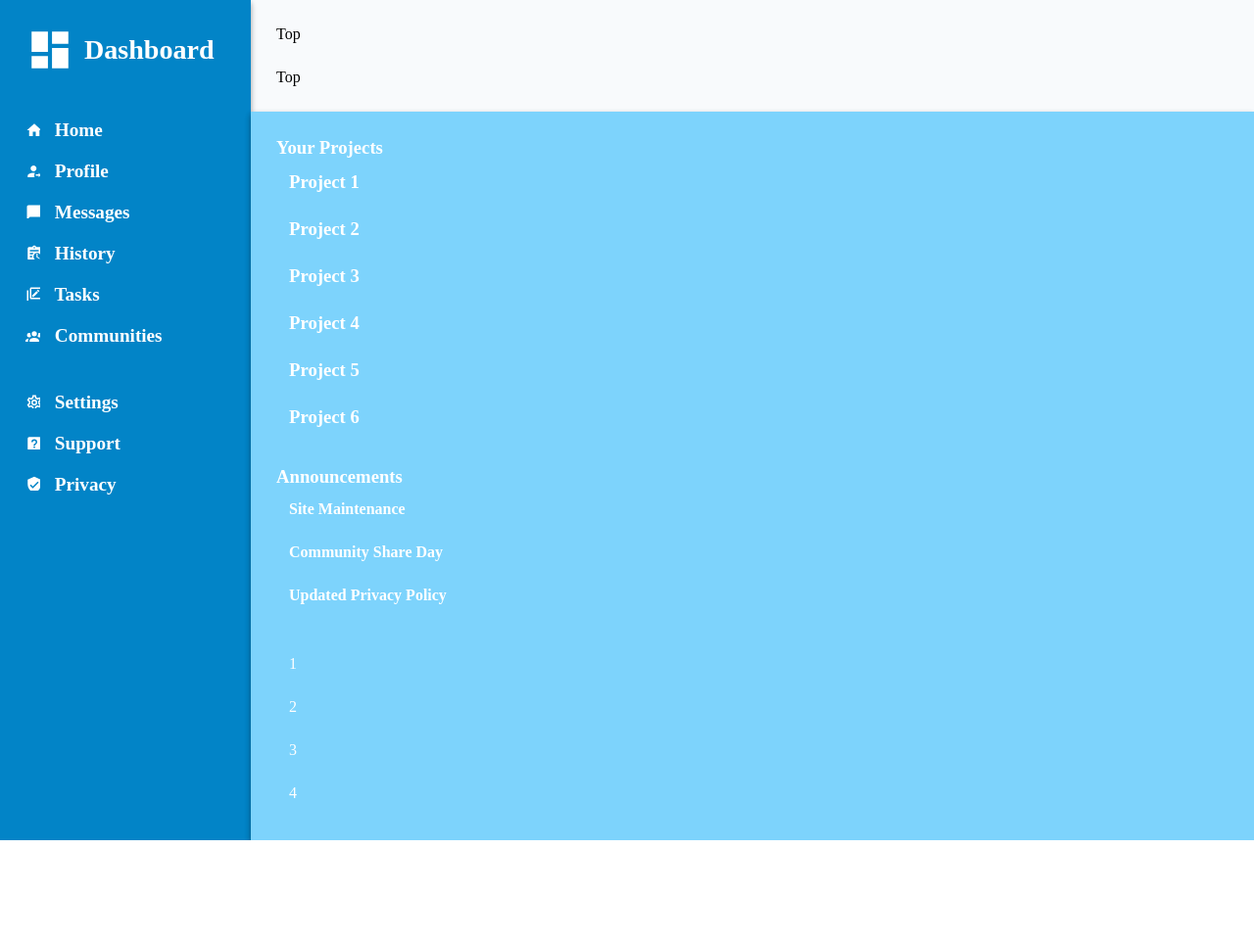
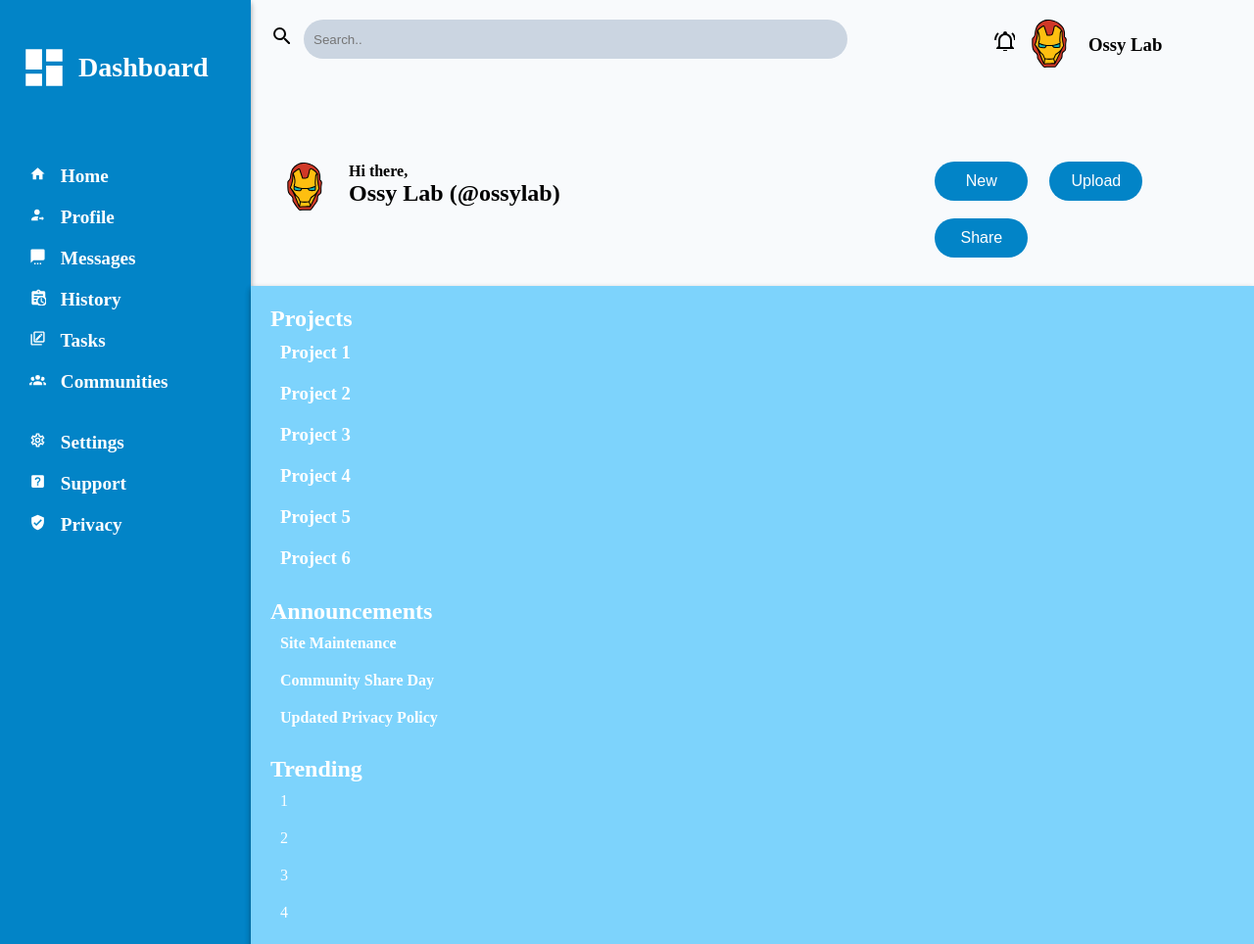
Before and after one commit to ossycode/Admin-Dashboard, a plain HTML site: page index.html in a window 1280 px wide. Shown: the top 964 px of the page at 98% size. Before the commit the page ends 858 px from the top, so only its background shows below. Drawn offline with Linux system fonts and the light colour scheme.

Commit message:
Header completed

```diff
--- a/index.html
+++ b/index.html
@@ -10,45 +10,77 @@
 <body>
 <div class="container">
     <div class="header">
-        <div class="top">Top</div>
-        <div class="down">Top</div>
+        <div class="search">
+            <form action="#">
+            <button type="submit"><svg xmlns="http://www.w3.org/2000/svg" viewBox="0 0 20 20" width="20" height="20"><path d="M9.5,3A6.5,6.5 0 0,1 16,9.5C16,11.11 15.41,12.59 14.44,13.73L14.71,14H15.5L20.5,19L19,20.5L14,15.5V14.71L13.73,14.44C12.59,15.41 11.11,16 9.5,16A6.5,6.5 0 0,1 3,9.5A6.5,6.5 0 0,1 9.5,3M9.5,5C7,5 5,7 5,9.5C5,12 7,14 9.5,14C12,14 14,12 14,9.5C14,7 12,5 9.5,5Z"/></svg>
+            </button>
+            <input type="text" placeholder="Search.." name="search">
+            </form>
+        </div>
+
+        <div class="login-user">
+            <div class="svg">
+            <svg xmlns="http://www.w3.org/2000/svg" viewBox="0 0 22 22" width="22" height="22"><path d="M10,21H14A2,2 0 0,1 12,23A2,2 0 0,1 10,21M21,19V20H3V19L5,17V11C5,7.9 7.03,5.17 10,4.29C10,4.19 10,4.1 10,4A2,2 0 0,1 12,2A2,2 0 0,1 14,4C14,4.1 14,4.19 14,4.29C16.97,5.17 19,7.9 19,11V17L21,19M17,11A5,5 0 0,0 12,6A5,5 0 0,0 7,11V18H17V11M19.75,3.19L18.33,4.61C20.04,6.3 21,8.6 21,11H23C23,8.07 21.84,5.25 19.75,3.19M1,11H3C3,8.6 3.96,6.3 5.67,4.61L4.25,3.19C2.16,5.25 1,8.07 1,11Z" /></svg>
+            </div>
+            <object data="/assets/icons/header-icons/icons8-iron-man.svg" width="50" height="50"> </object>
+            <h3>Ossy Lab</h3>
+        </div>
+
+        <div class="user-greeting">
+            <div>
+            <object data="/assets/icons/header-icons/icons8-iron-man.svg" width="50" height="50"> </object>
+            </div>
+            <div class="greeting">
+            <h4>Hi there,</h4>
+            <h2>Ossy Lab (@ossylab)</h2>
+            </div>
+        </div>
+
+        <div class="header-button">
+            <a href=""><button>New</button></a>
+            <a href=""><button>Upload</button></a>
+            <a href=""><button>Share</button></a>
+        </div>
+
+
     </div>
     <div class="sidebar">
 
-        <div class="dashboard">
+    <div class="branding">
             <svg xmlns="http://www.w3.org/2000/svg" viewBox="0 0 24 24" width="50" height="50"><path d="M13,3V9H21V3M13,21H21V11H13M3,21H11V15H3M3,13H11V3H3V13Z" /></svg>
         <!-- <object data="/assets/icons/view-dashboard.svg" width="50" height="50"> </object> -->
         <h3>Dashboard</h3>
     </div>
+       <div class="nav">
         <div class="menu">
     <ul>
         <li><a href="">
-                <svg xmlns="http://www.w3.org/2000/svg" viewBox="0 0 20 20" width="15" height="15" ><path d="M10,20V14H14V20H19V12H22L12,3L2,12H5V20H10Z" /></svg>
+        <svg xmlns="http://www.w3.org/2000/svg" viewBox="0 0 24 24" width="17" height="17" ><path d="M10,20V14H14V20H19V12H22L12,3L2,12H5V20H10Z" /></svg>
             Home</a>
         </li>
 
             <li><a href="">
-                <svg xmlns="http://www.w3.org/2000/svg" viewBox="0 0 20 20" width="15" height="15"><path d="M18 16H14V18H18V20L21 17L18 14V16M11 4C8.8 4 7 5.8 7 8S8.8 12 11 12 15 10.2 15 8 13.2 4 11 4M11 14C6.6 14 3 15.8 3 18V20H12.5C12.2 19.2 12 18.4 12 17.5C12 16.3 12.3 15.2 12.9 14.1C12.3 14.1 11.7 14 11 14" /></svg>
+        <svg xmlns="http://www.w3.org/2000/svg" viewBox="0 0 24 24" width="17" height="17"><path d="M18 16H14V18H18V20L21 17L18 14V16M11 4C8.8 4 7 5.8 7 8S8.8 12 11 12 15 10.2 15 8 13.2 4 11 4M11 14C6.6 14 3 15.8 3 18V20H12.5C12.2 19.2 12 18.4 12 17.5C12 16.3 12.3 15.2 12.9 14.1C12.3 14.1 11.7 14 11 14" /></svg>
         Profile</a>
         </li>
 
         <li><a href="">
-                <svg  xmlns="http://www.w3.org/2000/svg" viewBox="0 0 20 20" width="15" height="15"><path d="M20,2H4A2,2 0 0,0 2,4V22L6,18H20A2,2 0 0,0 22,16V4A2,2 0 0,0 20,2M11,24H13V22H11V24M7,24H9V22H7V24M15,24H17V22H15V24Z" /></svg>
+        <svg  xmlns="http://www.w3.org/2000/svg" viewBox="0 0 24 24" width="17" height="17"><path d="M20,2H4A2,2 0 0,0 2,4V22L6,18H20A2,2 0 0,0 22,16V4A2,2 0 0,0 20,2M11,24H13V22H11V24M7,24H9V22H7V24M15,24H17V22H15V24Z" /></svg>
         Messages</a>
         </li>
 
         <li><a href="">
-                    <svg xmlns="http://www.w3.org/2000/svg" viewBox="0 0 20 20" width="15" height="15"><path d="M21 11.11V5C21 3.9 20.11 3 19 3H14.82C14.4 1.84 13.3 1 12 1S9.6 1.84 9.18 3H5C3.9 3 3 3.9 3 5V19C3 20.11 3.9 21 5 21H11.11C12.37 22.24 14.09 23 16 23C19.87 23 23 19.87 23 16C23 14.09 22.24 12.37 21 11.11M12 3C12.55 3 13 3.45 13 4S12.55 5 12 5 11 4.55 11 4 11.45 3 12 3M6 7H18V9H6V7M9.08 17H6V15H9.08C9.03 15.33 9 15.66 9 16S9.03 16.67 9.08 17M6 13V11H11.11C10.5 11.57 10.04 12.25 9.68 13H6M16 21C13.24 21 11 18.76 11 16S13.24 11 16 11 21 13.24 21 16 18.76 21 16 21M16.5 16.25L19.36 17.94L18.61 19.16L15 17V12H16.5V16.25Z" /></svg>
+            <svg xmlns="http://www.w3.org/2000/svg" viewBox="0 0 22 22" width="17" height="17"><path d="M21 11.11V5C21 3.9 20.11 3 19 3H14.82C14.4 1.84 13.3 1 12 1S9.6 1.84 9.18 3H5C3.9 3 3 3.9 3 5V19C3 20.11 3.9 21 5 21H11.11C12.37 22.24 14.09 23 16 23C19.87 23 23 19.87 23 16C23 14.09 22.24 12.37 21 11.11M12 3C12.55 3 13 3.45 13 4S12.55 5 12 5 11 4.55 11 4 11.45 3 12 3M6 7H18V9H6V7M9.08 17H6V15H9.08C9.03 15.33 9 15.66 9 16S9.03 16.67 9.08 17M6 13V11H11.11C10.5 11.57 10.04 12.25 9.68 13H6M16 21C13.24 21 11 18.76 11 16S13.24 11 16 11 21 13.24 21 16 18.76 21 16 21M16.5 16.25L19.36 17.94L18.61 19.16L15 17V12H16.5V16.25Z" /></svg>
             History</a>
         </li>
 
         <li><a href="">
-                    <svg xmlns="http://www.w3.org/2000/svg" viewBox="0 0 20 20" width="15" height="15"><path d="M4 6H2V20C2 21.11 2.9 22 4 22H18V20H4V6M18.7 7.35L17.7 8.35L15.65 6.3L16.65 5.3C16.86 5.08 17.21 5.08 17.42 5.3L18.7 6.58C18.92 6.79 18.92 7.14 18.7 7.35M9 12.94L15.06 6.88L17.12 8.94L11.06 15H9V12.94M20 4L20 4L20 16L8 16L8 4H20M20 2H8C6.9 2 6 2.9 6 4V16C6 17.1 6.9 18 8 18H20C21.1 18 22 17.1 22 16V4C22 2.9 21.1 2 20 2Z" /></svg>
+            <svg xmlns="http://www.w3.org/2000/svg" viewBox="0 0 24 24" width="17" height="17"><path d="M4 6H2V20C2 21.11 2.9 22 4 22H18V20H4V6M18.7 7.35L17.7 8.35L15.65 6.3L16.65 5.3C16.86 5.08 17.21 5.08 17.42 5.3L18.7 6.58C18.92 6.79 18.92 7.14 18.7 7.35M9 12.94L15.06 6.88L17.12 8.94L11.06 15H9V12.94M20 4L20 4L20 16L8 16L8 4H20M20 2H8C6.9 2 6 2.9 6 4V16C6 17.1 6.9 18 8 18H20C21.1 18 22 17.1 22 16V4C22 2.9 21.1 2 20 2Z" /></svg>
         Tasks</a>
         </li>
 
         <li><a href="">
-                <svg xmlns="http://www.w3.org/2000/svg" viewBox="0 0 20 20" width="15" height="15" ><path d="M12,5.5A3.5,3.5 0 0,1 15.5,9A3.5,3.5 0 0,1 12,12.5A3.5,3.5 0 0,1 8.5,9A3.5,3.5 0 0,1 12,5.5M5,8C5.56,8 6.08,8.15 6.53,8.42C6.38,9.85 6.8,11.27 7.66,12.38C7.16,13.34 6.16,14 5,14A3,3 0 0,1 2,11A3,3 0 0,1 5,8M19,8A3,3 0 0,1 22,11A3,3 0 0,1 19,14C17.84,14 16.84,13.34 16.34,12.38C17.2,11.27 17.62,9.85 17.47,8.42C17.92,8.15 18.44,8 19,8M5.5,18.25C5.5,16.18 8.41,14.5 12,14.5C15.59,14.5 18.5,16.18 18.5,18.25V20H5.5V18.25M0,20V18.5C0,17.11 1.89,15.94 4.45,15.6C3.86,16.28 3.5,17.22 3.5,18.25V20H0M24,20H20.5V18.25C20.5,17.22 20.14,16.28 19.55,15.6C22.11,15.94 24,17.11 24,18.5V20Z" /></svg><path d="M10,20V14H14V20H19V12H22L12,3L2,12H5V20H10Z" /></svg>
+        <svg xmlns="http://www.w3.org/2000/svg" viewBox="0 0 24 24" width="17" height="17" ><path d="M12,5.5A3.5,3.5 0 0,1 15.5,9A3.5,3.5 0 0,1 12,12.5A3.5,3.5 0 0,1 8.5,9A3.5,3.5 0 0,1 12,5.5M5,8C5.56,8 6.08,8.15 6.53,8.42C6.38,9.85 6.8,11.27 7.66,12.38C7.16,13.34 6.16,14 5,14A3,3 0 0,1 2,11A3,3 0 0,1 5,8M19,8A3,3 0 0,1 22,11A3,3 0 0,1 19,14C17.84,14 16.84,13.34 16.34,12.38C17.2,11.27 17.62,9.85 17.47,8.42C17.92,8.15 18.44,8 19,8M5.5,18.25C5.5,16.18 8.41,14.5 12,14.5C15.59,14.5 18.5,16.18 18.5,18.25V20H5.5V18.25M0,20V18.5C0,17.11 1.89,15.94 4.45,15.6C3.86,16.28 3.5,17.22 3.5,18.25V20H0M24,20H20.5V18.25C20.5,17.22 20.14,16.28 19.55,15.6C22.11,15.94 24,17.11 24,18.5V20Z" /></svg><path d="M10,20V14H14V20H19V12H22L12,3L2,12H5V20H10Z" /></svg>
             Communities</a>
         </li>
     </ul>
@@ -56,26 +88,27 @@
 <div class="settings">
     <ul>
         <li><a href="">
-                <svg xmlns="http://www.w3.org/2000/svg" viewBox="0 0 20 20" width="15" height="15" ><path d="M12,8A4,4 0 0,1 16,12A4,4 0 0,1 12,16A4,4 0 0,1 8,12A4,4 0 0,1 12,8M12,10A2,2 0 0,0 10,12A2,2 0 0,0 12,14A2,2 0 0,0 14,12A2,2 0 0,0 12,10M10,22C9.75,22 9.54,21.82 9.5,21.58L9.13,18.93C8.5,18.68 7.96,18.34 7.44,17.94L4.95,18.95C4.73,19.03 4.46,18.95 4.34,18.73L2.34,15.27C2.21,15.05 2.27,14.78 2.46,14.63L4.57,12.97L4.5,12L4.57,11L2.46,9.37C2.27,9.22 2.21,8.95 2.34,8.73L4.34,5.27C4.46,5.05 4.73,4.96 4.95,5.05L7.44,6.05C7.96,5.66 8.5,5.32 9.13,5.07L9.5,2.42C9.54,2.18 9.75,2 10,2H14C14.25,2 14.46,2.18 14.5,2.42L14.87,5.07C15.5,5.32 16.04,5.66 16.56,6.05L19.05,5.05C19.27,4.96 19.54,5.05 19.66,5.27L21.66,8.73C21.79,8.95 21.73,9.22 21.54,9.37L19.43,11L19.5,12L19.43,13L21.54,14.63C21.73,14.78 21.79,15.05 21.66,15.27L19.66,18.73C19.54,18.95 19.27,19.04 19.05,18.95L16.56,17.95C16.04,18.34 15.5,18.68 14.87,18.93L14.5,21.58C14.46,21.82 14.25,22 14,22H10M11.25,4L10.88,6.61C9.68,6.86 8.62,7.5 7.85,8.39L5.44,7.35L4.69,8.65L6.8,10.2C6.4,11.37 6.4,12.64 6.8,13.8L4.68,15.36L5.43,16.66L7.86,15.62C8.63,16.5 9.68,17.14 10.87,17.38L11.24,20H12.76L13.13,17.39C14.32,17.14 15.37,16.5 16.14,15.62L18.57,16.66L19.32,15.36L17.2,13.81C17.6,12.64 17.6,11.37 17.2,10.2L19.31,8.65L18.56,7.35L16.15,8.39C15.38,7.5 14.32,6.86 13.12,6.62L12.75,4H11.25Z" /></svg>
+        <svg xmlns="http://www.w3.org/2000/svg" viewBox="0 0 24 24" width="17" height="17" ><path d="M12,8A4,4 0 0,1 16,12A4,4 0 0,1 12,16A4,4 0 0,1 8,12A4,4 0 0,1 12,8M12,10A2,2 0 0,0 10,12A2,2 0 0,0 12,14A2,2 0 0,0 14,12A2,2 0 0,0 12,10M10,22C9.75,22 9.54,21.82 9.5,21.58L9.13,18.93C8.5,18.68 7.96,18.34 7.44,17.94L4.95,18.95C4.73,19.03 4.46,18.95 4.34,18.73L2.34,15.27C2.21,15.05 2.27,14.78 2.46,14.63L4.57,12.97L4.5,12L4.57,11L2.46,9.37C2.27,9.22 2.21,8.95 2.34,8.73L4.34,5.27C4.46,5.05 4.73,4.96 4.95,5.05L7.44,6.05C7.96,5.66 8.5,5.32 9.13,5.07L9.5,2.42C9.54,2.18 9.75,2 10,2H14C14.25,2 14.46,2.18 14.5,2.42L14.87,5.07C15.5,5.32 16.04,5.66 16.56,6.05L19.05,5.05C19.27,4.96 19.54,5.05 19.66,5.27L21.66,8.73C21.79,8.95 21.73,9.22 21.54,9.37L19.43,11L19.5,12L19.43,13L21.54,14.63C21.73,14.78 21.79,15.05 21.66,15.27L19.66,18.73C19.54,18.95 19.27,19.04 19.05,18.95L16.56,17.95C16.04,18.34 15.5,18.68 14.87,18.93L14.5,21.58C14.46,21.82 14.25,22 14,22H10M11.25,4L10.88,6.61C9.68,6.86 8.62,7.5 7.85,8.39L5.44,7.35L4.69,8.65L6.8,10.2C6.4,11.37 6.4,12.64 6.8,13.8L4.68,15.36L5.43,16.66L7.86,15.62C8.63,16.5 9.68,17.14 10.87,17.38L11.24,20H12.76L13.13,17.39C14.32,17.14 15.37,16.5 16.14,15.62L18.57,16.66L19.32,15.36L17.2,13.81C17.6,12.64 17.6,11.37 17.2,10.2L19.31,8.65L18.56,7.35L16.15,8.39C15.38,7.5 14.32,6.86 13.12,6.62L12.75,4H11.25Z" /></svg>
         Settings</a>
         </li>
 
         <li><a href="">
-                <svg xmlns="http://www.w3.org/2000/svg" viewBox="0 0 20 20" width="15" height="15" ><path d="M11,18H13V16H11V18M12,6A4,4 0 0,0 8,10H10A2,2 0 0,1 12,8A2,2 0 0,1 14,10C14,12 11,11.75 11,15H13C13,12.75 16,12.5 16,10A4,4 0 0,0 12,6M5,3H19A2,2 0 0,1 21,5V19A2,2 0 0,1 19,21H5A2,2 0 0,1 3,19V5A2,2 0 0,1 5,3Z" /></svg>
+        <svg xmlns="http://www.w3.org/2000/svg" viewBox="0 0 24 24" width="17" height="17"><path d="M11,18H13V16H11V18M12,6A4,4 0 0,0 8,10H10A2,2 0 0,1 12,8A2,2 0 0,1 14,10C14,12 11,11.75 11,15H13C13,12.75 16,12.5 16,10A4,4 0 0,0 12,6M5,3H19A2,2 0 0,1 21,5V19A2,2 0 0,1 19,21H5A2,2 0 0,1 3,19V5A2,2 0 0,1 5,3Z" /></svg>
             Support</a>
         </li>
 
         <li><a href="">
-                <svg xmlns="http://www.w3.org/2000/svg" viewBox="0 0 20 20" width="15" height="15" ><path d="M10,17L6,13L7.41,11.59L10,14.17L16.59,7.58L18,9M12,1L3,5V11C3,16.55 6.84,21.74 12,23C17.16,21.74 21,16.55 21,11V5L12,1Z" /></svg>
+        <svg xmlns="http://www.w3.org/2000/svg" viewBox="0 0 24 24" width="17" height="17"><path d="M10,17L6,13L7.41,11.59L10,14.17L16.59,7.58L18,9M12,1L3,5V11C3,16.55 6.84,21.74 12,23C17.16,21.74 21,16.55 21,11V5L12,1Z" /></svg>
         Privacy</a>
         </li>
     </ul>
 </div>
 </div>
+    </div>
 
     <div class="main">
         <div class="projects">
-            <h3>Your Projects</h3>
+            <h2> Projects</h2>
             <div class="project-card">
                 <h3>Project 1</h3>
             </div>
@@ -96,7 +129,7 @@
             </div>
         </div>
         <div class="announcements">
-            <h3>Announcements</h3>
+            <h2>Announcements</h2>
             <div class="">
                 <h4>Site Maintenance</h4>
             </div>
@@ -108,6 +141,7 @@
             </div>
         </div>
         <div class="trending">
+            <h2>Trending</h2>
             <div>1</div>
             <div>2</div>
             <div>3</div>
--- a/style.css
+++ b/style.css
@@ -16,41 +16,99 @@ box-shadow: rgba(0, 0, 0, 0.16) 0px 3px 6px, rgba(0, 0, 0, 0.23) 0px 3px 6px;
 
 }
 .container div {
-    padding: 13px;
+    padding: 10px;
     color: white;
 }
 
 .header{
 background-color: #f8fafc;
 grid-column: 2 / 4;
-grid-row: 1 / 3;
+display: grid;
+grid-template-columns: 2fr 1fr;
+grid-template-rows: 1fr 1fr;
+}
+
+.user-greeting{
+    display: flex;
 
 }
-.header div {
+.search{
+    display: flex;
+}
+
+form{
+    width: 95%;
+}
+
+form input{
+width: 90%;
+height: 40px;
+margin-left: 10px;
+border-radius: 25px;
+background-color: #cbd5e1;
+border: none;
+padding: 10px;
+}
+
+.search button{
+    border: none;
+    background-color: #f8fafc;
+    cursor: pointer;
+}
+
+.header div, a{
     color: black;
+}
+ .login-user{
+justify-self: center;
+display: flex;
+
+}
+.login-user h3{
+    padding: 15px;
+}
+
+.header-button button{
+    width: 95px;
+    height: 40px;
+    color: white;
+    background-color: #0284c7;
+    border: none;
+    border-radius: 25px;
+    margin: 9px;
+    cursor: pointer;
+    font-size: 1rem;
+}
+
+.header-button button:hover{
+    background-color: #3b82f6;
 }
 
 .sidebar{
  grid-row: 1 / 4;
  background-color: #0284c7;
+ display: grid;
+ grid-template-rows: 1fr 7fr;
 }
 
 .main{
-grid-column: 2/ 4;
-grid-row: 3 / 4;
+/* grid-column: 2/ 4; */
+grid-row: 2 / 4;
 background-color: #7dd3fc;
 }
 
-.dashboard{
+.branding{
     display: flex;
     align-items: center;
     font-size: 1.5rem;
+    color: white;
 }
 
 .sidebar a{
-    color: white;
     font-size: 1.2rem;
     font-weight: bold;
+    color: white;
+
 }
 
 .sidebar li{
```
Also changed, not shown: assets/icons/header-icons/bell-ring-outline.svg (added), assets/icons/header-icons/icons8-iron-man.svg (added), assets/icons/header-icons/magnify.svg (added). Lines whose indentation alone changed are shown as unchanged.
